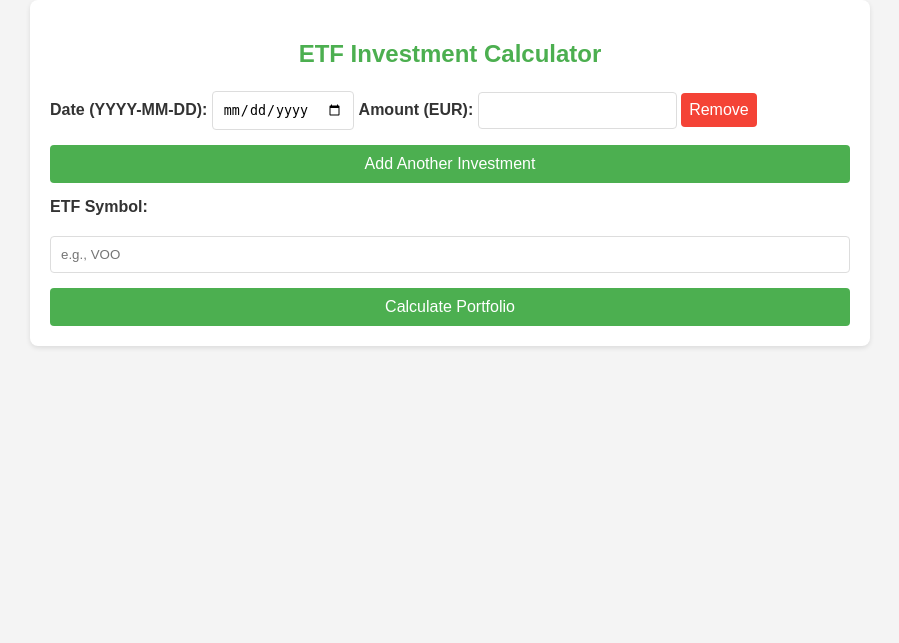
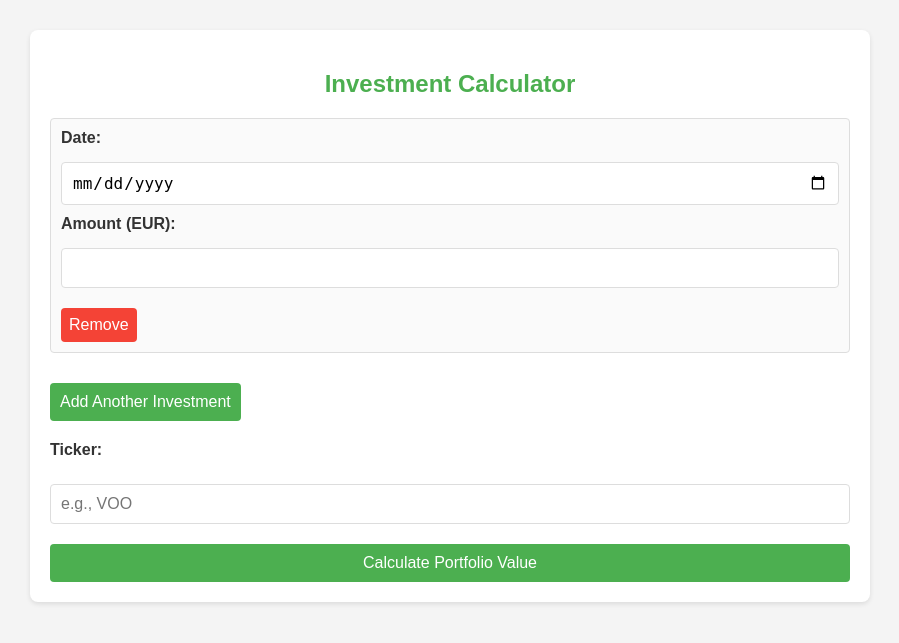
Before and after one commit to petarally/etf-calc, a Flask app: page / in a window 1280 px wide. Shown: the top 643 px of the page, without its empty margins (190-1089 px from the left). Run offline with Flask 3, Linux system fonts and the light colour scheme.

Commit message:
improved style

```diff
--- a/templates/index.html
+++ b/templates/index.html
@@ -3,7 +3,7 @@
   <head>
     <meta charset="UTF-8" />
     <meta name="viewport" content="width=device-width, initial-scale=1.0" />
-    <title>ETF Ticker Investment Calculator</title>
+    <title>Portfolio Investment Calculator</title>
     <style>
       body {
         font-family: Arial, sans-serif;
@@ -15,7 +15,7 @@
       .container {
         width: 90%;
         max-width: 800px;
-        margin: 0 auto;
+        margin: 30px auto;
         padding: 20px;
         background: #fff;
         border-radius: 8px;
@@ -29,7 +29,7 @@
       form {
         display: flex;
         flex-direction: column;
-        gap: 15px;
+        gap: 20px;
       }
       label {
         font-weight: bold;
@@ -41,6 +41,21 @@
         padding: 10px;
         border: 1px solid #ddd;
         border-radius: 4px;
+        font-size: 16px;
+      }
+      .investment-entry {
+        display: flex;
+        flex-direction: column;
+        gap: 10px;
+        border: 1px solid #ddd;
+        border-radius: 4px;
+        padding: 10px;
+        background-color: #fafafa;
+      }
+      .investment-buttons {
+        display: flex;
+        gap: 10px;
+        margin-top: 10px;
       }
       button {
         padding: 10px;
@@ -58,7 +73,7 @@
         background-color: #f44336;
         border: none;
         padding: 8px;
-        margin-top: 5px;
+        cursor: pointer;
       }
       .remove-btn:hover {
         background-color: #e53935;
@@ -72,6 +87,12 @@
       #result p {
         font-size: 16px;
         margin: 5px 0;
+      }
+      #calculating {
+        display: none;
+        margin-top: 20px;
+        color: #ff9800;
+        font-size: 16px;
       }
       @media (max-width: 600px) {
         button {
@@ -87,14 +108,15 @@
   </head>
   <body>
     <div class="container">
-      <h2>ETF Investment Calculator</h2>
+      <h2>Investment Calculator</h2>
       <form id="investmentForm">
         <div id="investmentsContainer">
           <div class="investment-entry">
-            <label>Date (YYYY-MM-DD):</label>
+            <label>Date:</label>
             <input type="date" name="date" required />
             <label>Amount (EUR):</label>
             <input type="number" name="amount_eur" required />
+            <div class="investment-buttons">
               <button
                 type="button"
                 class="remove-btn"
@@ -104,13 +126,18 @@
               </button>
             </div>
           </div>
+        </div>
+        <div class="investment-buttons">
           <button type="button" onclick="addInvestment()">
             Add Another Investment
           </button>
-        <label>ETF Symbol:</label>
+        </div>
+        <label>Ticker:</label>
         <input type="text" id="etfSymbol" placeholder="e.g., VOO" required />
-        <button type="submit">Calculate Portfolio</button>
+        <button type="submit">Calculate Portfolio Value</button>
       </form>
+
+      <div id="calculating">Calculating...</div>
 
       <div id="result" style="display: none">
         <h3>Results</h3>
@@ -132,20 +159,30 @@
                 <input type="date" name="date" required />
                 <label>Amount (EUR):</label>
                 <input type="number" name="amount_eur" required />
+                <div class="investment-buttons">
                   <button type="button" class="remove-btn" onclick="removeInvestment(this)">Remove</button>
+                </div>
             `;
         container.appendChild(div);
       }
 
       function removeInvestment(button) {
         const container = document.getElementById("investmentsContainer");
-        container.removeChild(button.parentElement);
+        container.removeChild(button.parentElement.parentElement);
+      }
+
+      function formatCurrency(value) {
+        return parseFloat(value).toFixed(2);
       }
 
       document
         .getElementById("investmentForm")
         .addEventListener("submit", async (e) => {
           e.preventDefault();
+
+          // Show the "Calculating..." message
+          document.getElementById("calculating").style.display = "block";
+          document.getElementById("result").style.display = "none";
 
           const investments = Array.from(
             document.querySelectorAll(
@@ -170,14 +207,16 @@
             const result = await response.json();
             if (response.ok) {
               document.getElementById("totalUnits").textContent =
-                result.totalUnits;
+                formatCurrency(result.totalUnits);
               document.getElementById("currentPriceEur").textContent =
-                result.currentPriceEur;
+                formatCurrency(result.currentPriceEur);
               document.getElementById("portfolioValue").textContent =
-                result.portfolioValue;
+                formatCurrency(result.portfolioValue);
               document.getElementById("totalInvestment").textContent =
-                result.totalInvestment;
-              document.getElementById("profit").textContent = result.profit;
+                formatCurrency(result.totalInvestment);
+              document.getElementById("profit").textContent = formatCurrency(
+                result.profit
+              );
               document.getElementById("result").style.display = "block";
             } else {
               alert(result.error || "Error calculating portfolio");
@@ -185,6 +224,9 @@
           } catch (error) {
             console.error("Error:", error);
             alert("An error occurred while calculating the portfolio.");
+          } finally {
+            // Hide the "Calculating..." message
+            document.getElementById("calculating").style.display = "none";
           }
         });
     </script>
```
Lines whose indentation alone changed are shown as unchanged.
